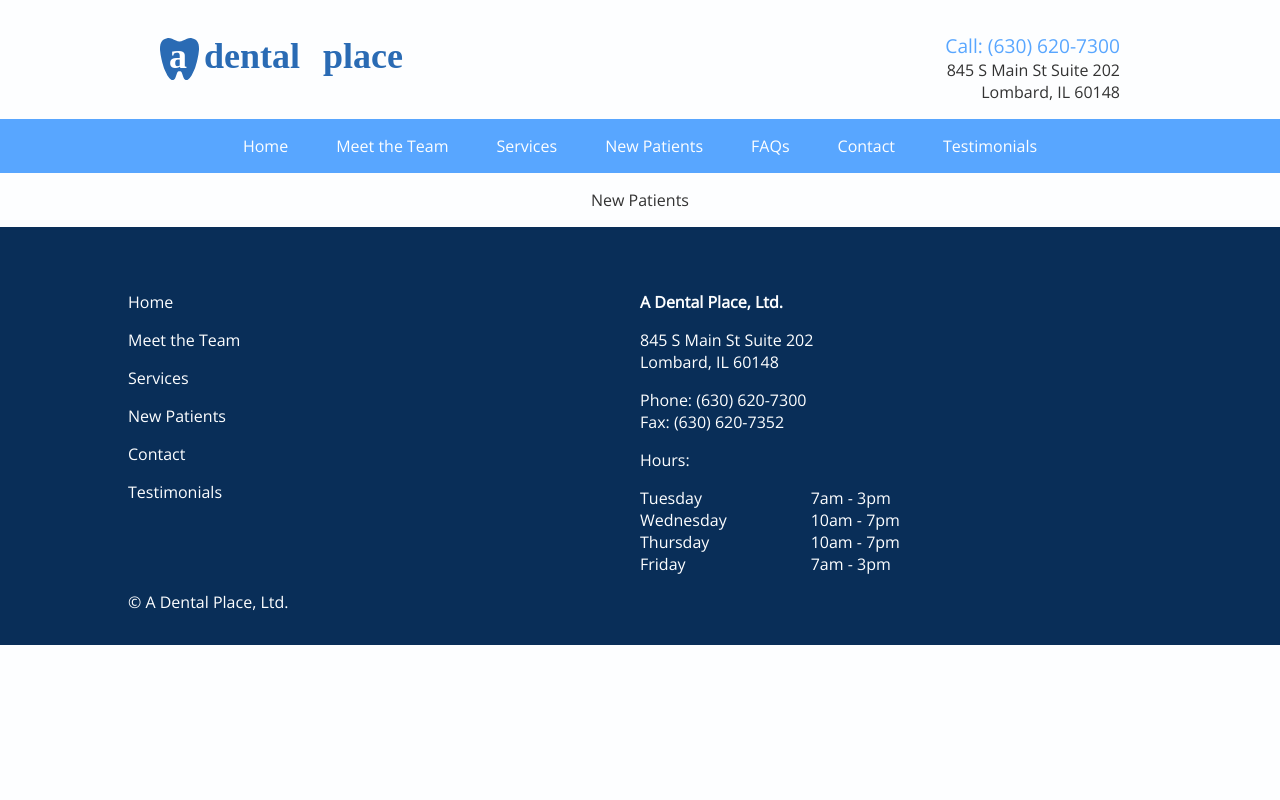
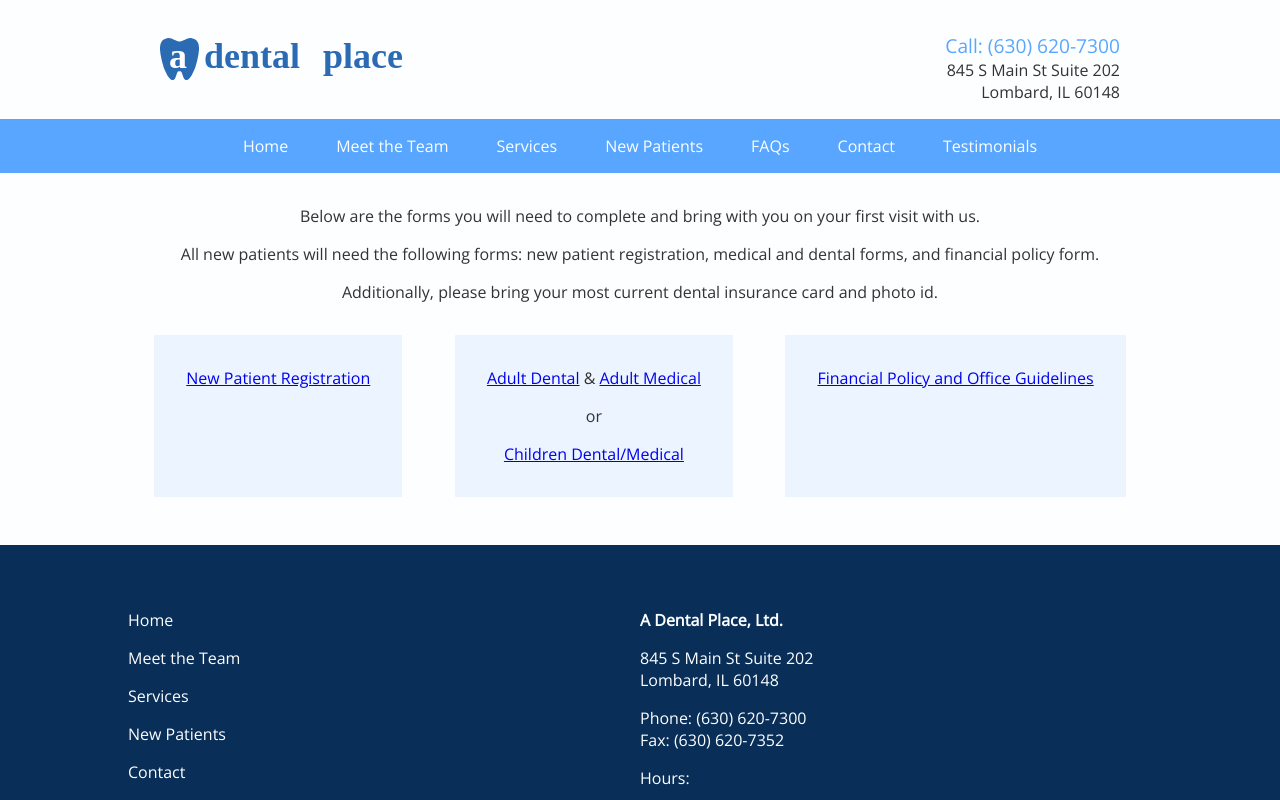
Before and after one commit to kinfongiscool/a-dental-place, a React (Create React App) app: page /new-patients in a window 1280 px wide. Shown: the top 800 px of the page. Built offline with nearby package versions, Linux system fonts and the light colour scheme; what react-google-maps would draw is missing.

Commit message:
add instructions and download links

```diff
--- /dev/null
+++ b/src/components/NewPatients.js
@@ -0,0 +1,55 @@
+import React, { Component } from 'react';
+import styled from 'styled-components';
+import NewPatientRegistrationForm from '../files/NEW_PATIENT_REGISTRATION.pdf';
+import AdultDentalHistory from '../files/ADULT_DENTAL_HISTORY.pdf';
+import AdultMedicalHistory from '../files/ADULT_MEDICAL_HISTORY.pdf';
+import ChildrensMedicalDentalHistory from '../files/CHILDRENS_MEDICAL_DENTAL_HISTORY.pdf';
+import FinancialPolicyAndOfficeGuidelines from '../files/FINANCIAL_POLICY_AND_OFFICE_GUIDELINES.pdf';
+
+const Container = styled.div`
+  max-width: 1024px;
+  margin: 2rem auto 2rem auto;
+`;
+
+const NewPatientsDownloadItemContainer = styled.div`+
+  margin: auto;
+  display: flex;
+  justify-content: space-bewteeen;
+`;
+
+const NewPatientsDownloadItem = styled.div`
+  margin: 1rem auto 1rem auto;
+  padding: 2rem;
+  background-color: #EBF4FF;
+`;
+
+class NewPatients extends Component {
+
+  render() {
+    return (
+      <Container>
+        <p>Below are the forms you will need to complete and bring with you on your first visit with us.</p>
+        <p>All new patients will need the following forms: new patient registration, medical and dental forms, and financial policy form.</p>
+        <p>Additionally, please bring your most current dental insurance card and photo id.</p>
+        <NewPatientsDownloadItemContainer>
+          <NewPatientsDownloadItem>
+            <a href={ NewPatientRegistrationForm } download>New Patient Registration</a>
+          </NewPatientsDownloadItem>
+          <NewPatientsDownloadItem>
+            <a href={ AdultDentalHistory } download>Adult Dental</a>
+            <span> & </span>
+            <a href={ AdultMedicalHistory } download>Adult Medical</a>
+            <p>or</p>
+            <a href={ ChildrensMedicalDentalHistory } download>Children Dental/Medical</a>
+          </NewPatientsDownloadItem>
+          <NewPatientsDownloadItem>
+            <a href={ FinancialPolicyAndOfficeGuidelines } download>Financial Policy and Office Guidelines</a>
+          </NewPatientsDownloadItem>
+        </NewPatientsDownloadItemContainer>
+      </Container>
+    );
+  }
+
+}
+
+export default NewPatients;
--- a/src/containers/Main.js
+++ b/src/containers/Main.js
@@ -3,7 +3,7 @@ import { Switch, Route } from 'react-router-dom';
 import Home from './Home.js';
 import MeetTheTeam from './MeetTheTeam.js';
 import Services from './Services.js';
-import NewPatients from './NewPatients.js';
+import NewPatientsContainer from './NewPatientsContainer.js';
 import Faqs from './Faqs.js';
 import Contact from './Contact.js';
 import Testimonials from './Testimonials.js';
@@ -14,7 +14,7 @@ const Main = () => (
       <Route exact path='/' component={ Home }/>
       <Route path='/meet-the-team' component={ MeetTheTeam }/>
       <Route path='/services' component={ Services }/>
-      <Route path='/new-patients' component={ NewPatients }/>
+      <Route path='/new-patients' component={ NewPatientsContainer }/>
       <Route path='/faqs' component={ Faqs }/>
       <Route path='/contact' component={ Contact }/>
       <Route path='/testimonials' component={ Testimonials }/>
--- a/src/containers/NewPatients.js
+++ b/src/containers/NewPatientsContainer.js
@@ -1,12 +1,13 @@
 import React, { Component } from 'react';
+import NewPatients from '../components/NewPatients.js'
 import FooterContainer from './FooterContainer.js';
 
-class NewPatients extends Component {
+class NewPatientsContainer extends Component {
 
   render() {
     return (
       <div>
-        <p>New Patients</p>
+        <NewPatients />
         <FooterContainer />
       </div>
     );
@@ -14,4 +15,4 @@ class NewPatients extends Component {
 
 }
 
-export default NewPatients;
+export default NewPatientsContainer;
```
